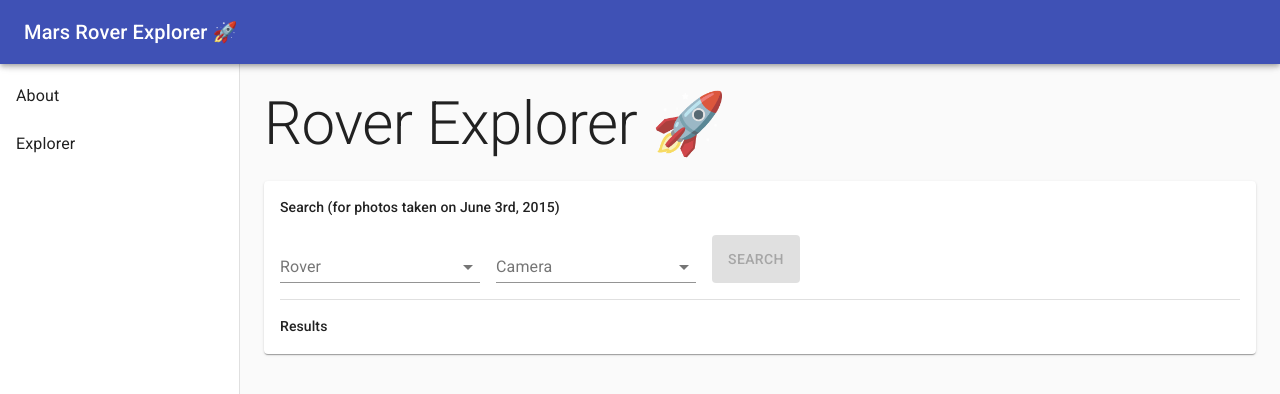
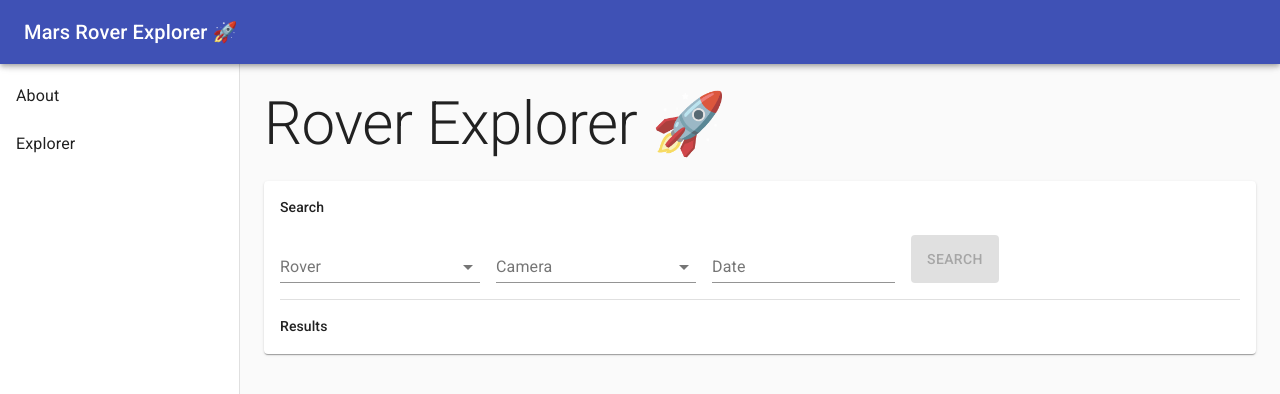
Before and after one commit to greenca6/react-demo, a React (Create React App) app: page /#/explorer in a window 1280 px wide. Shown: the top 394 px of the page. Built offline with nearby package versions, Linux system fonts and the light colour scheme.

Commit message:
Date feature

```diff
--- a/src/pages/explorer/Explorer.tsx
+++ b/src/pages/explorer/Explorer.tsx
@@ -9,6 +9,7 @@ import CircularProgress from '@material-ui/core/CircularProgress';
 import GridList from '@material-ui/core/GridList';
 import GridListTile from '@material-ui/core/GridListTile';
 import GridListTileBar from '@material-ui/core/GridListTileBar';
+import { DatePicker } from '@material-ui/pickers';
 import withRoverService from '../../services/withRoverService';
 import RoverService from '../../services/RoverService';
 import Rover from '../../model/Rover';
@@ -21,6 +22,7 @@ class Explorer extends React.Component<{ roverService: RoverService }> {
     camera: null,
     rover: null,
     busy: false,
+    date: null,
   };
   searchResults: PhotoResponse = null;
 
@@ -32,11 +34,14 @@ class Explorer extends React.Component<{ roverService: RoverService }> {
     this.setState({ camera: target.value });
   };
 
+  handleDateChange = (date) => {
+    this.setState({ date });
+  };
+
   handleSearch = () => {
-    const { camera, rover } = this.state;
-    const date = '2015-06-03';
+    const { camera, rover, date } = this.state;
     this.setState({ busy: true });
-    this.props.roverService.getPhotos(rover, camera, date)
+    this.props.roverService.getPhotos(rover, camera, date.format('YYYY-MM-DD'))
       .then((data: PhotoResponse) => {
         this.searchResults = data;
         this.setState({ busy: false });
@@ -76,7 +81,7 @@ class Explorer extends React.Component<{ roverService: RoverService }> {
       <>
         <Typography variant="h2" gutterBottom>Rover Explorer 🚀</Typography>
         <Paper style={{ padding: '16px' }}>
-          <Typography variant="subtitle2">Search (for photos taken on June 3rd, 2015)</Typography>
+          <Typography variant="subtitle2">Search</Typography>
           <form style={{ display: 'flex', flexWrap: 'wrap', marginTop: '16px' }}>
             <TextField
               id="roverSelect"
@@ -106,6 +111,13 @@ class Explorer extends React.Component<{ roverService: RoverService }> {
                 </MenuItem>
               ))}
             </TextField>
+            <DatePicker
+              variant="inline"
+              label="Date"
+              value={this.state.date}
+              onChange={this.handleDateChange}
+              style={{ marginRight: '16px'}}
+            />
             <Button
               variant="contained"
               color="primary"
```
